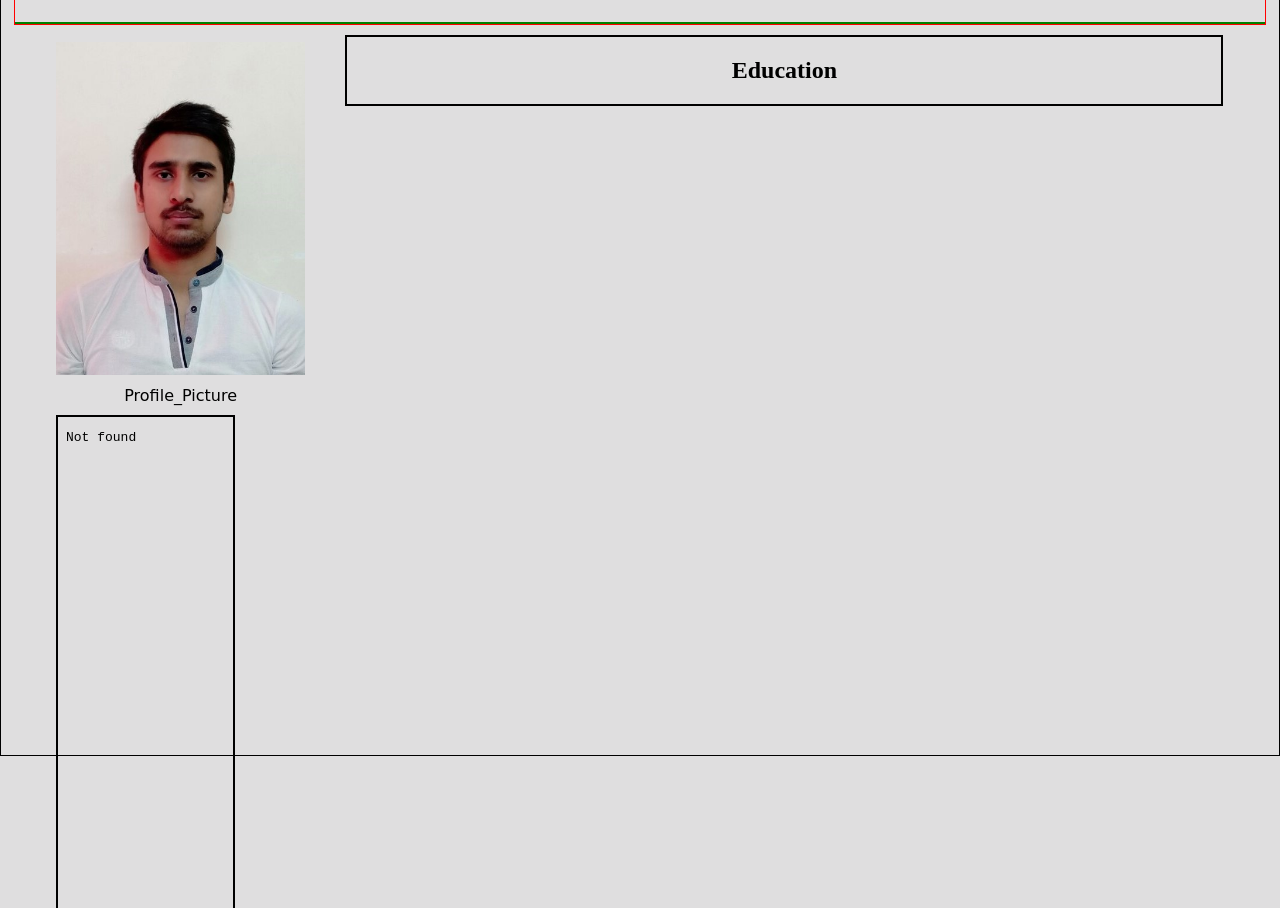
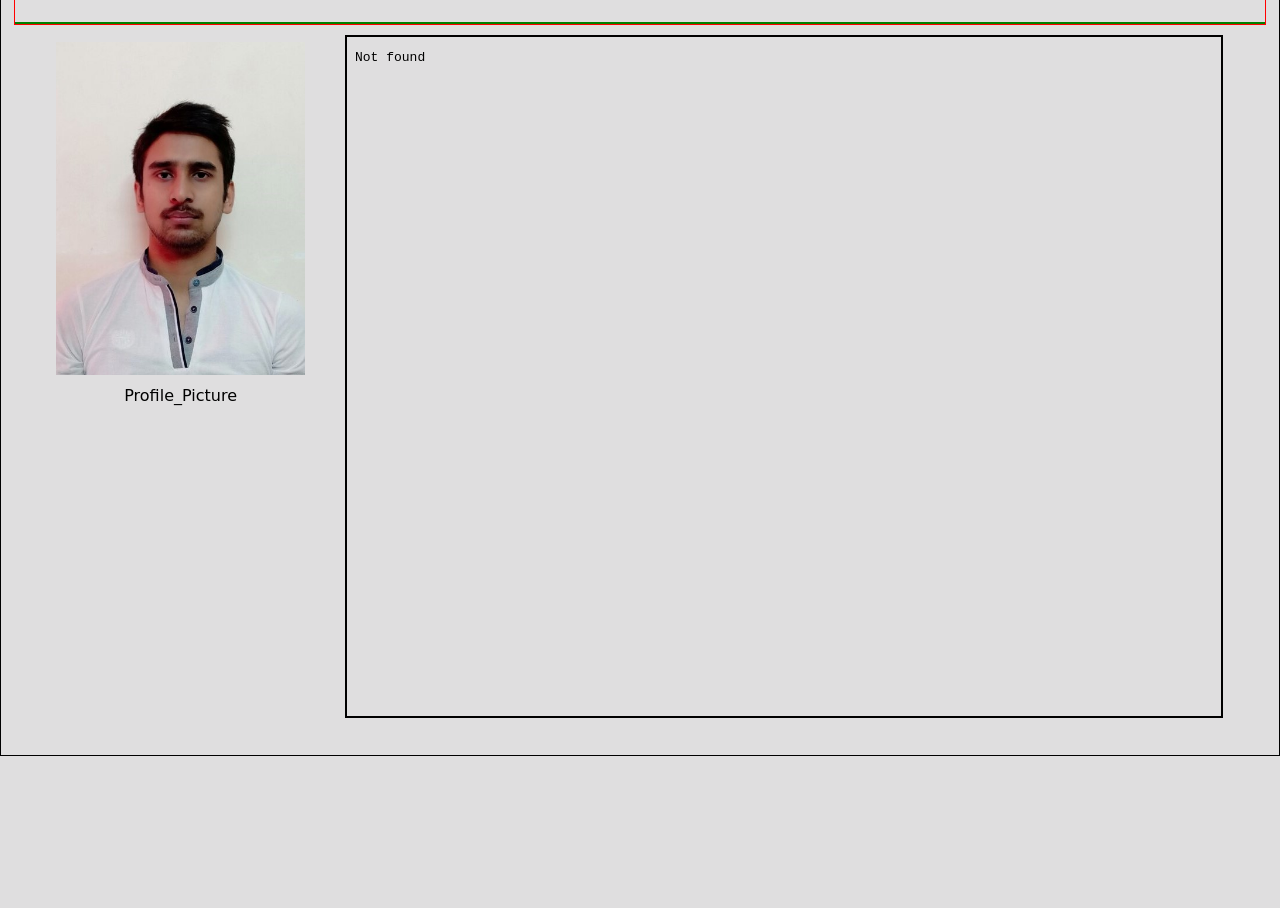
Before and after one commit to gagandeep141/gagandeep141.github.io, a plain HTML site: page index.html in a window 1280 px wide. Shown: the part 44-952 px from the top of the page. After the commit the page ends 800 px from the top, so only its background shows below. Drawn offline with Linux system fonts and the light colour scheme.

Commit message:
Update index.html

```diff
--- a/index.html
+++ b/index.html
@@ -16,14 +16,12 @@
         <figure id="img-div">
           <img src="/folder/Passport_Photograph1.jpg" id="image">
           <figcaption id="img-caption">Profile_Picture</figcaption>
-          <section class="right">
-            <iframe class="resume" src="/folder/resume.pdf" title="resume" ></iframe>
+          <section id="tribute-info">
+            <p>
           </section>
         </figure>
         <section class="right">
-          <div>
-            <h2>Education</h2>
-          </div>
+          <iframe class="resume" src="/folder/resume.pdf" title="resume" ></iframe>
         </section>
       </div>
     </main>
```
